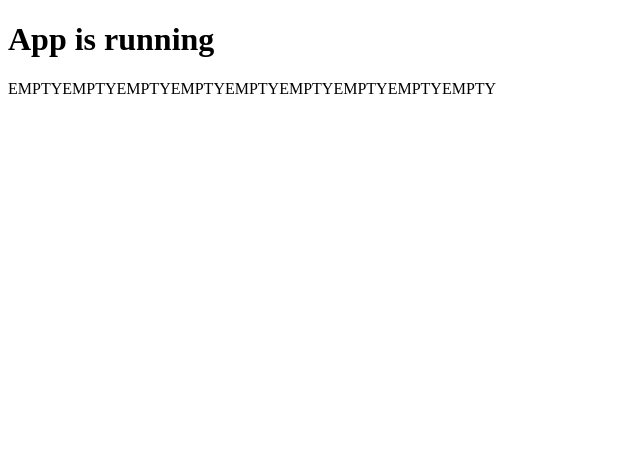
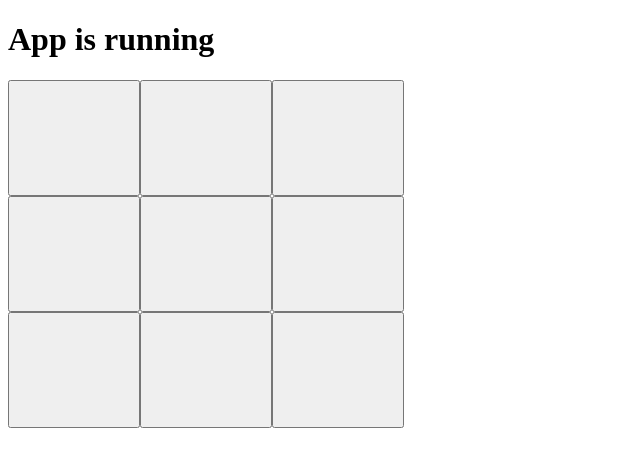
Before and after one commit to An1mus/gmr, a React (Create React App) app: page /tic-tac-toe in a window 1280 px wide. Shown: the top 466 px of the page, without its empty margins (0-640 px from the left). Built offline with nearby package versions, Linux system fonts and the light colour scheme.

Commit message:
TicTacToe with winning style and without styles

```diff
--- /dev/null
+++ b/src/components/games/implementations/tictactoe/cell.tsx
@@ -0,0 +1,22 @@
+import React from 'react';
+
+interface Props {
+    index: number,
+    type: string,
+    click: ((index: number) => void),
+}
+
+const Cell = ({index, type, click }: Props) => {
+    return (
+        <>
+            <button
+                onClick={() => click(index)}
+                className={'cell'}
+            >
+                {type}
+            </button>
+        </>
+    );
+};
+
+export default Cell;
--- a/src/components/games/implementations/tictactoe/gameCell.tsx
+++ /dev/null
@@ -1,15 +0,0 @@
-import React from 'react';
-
-interface Props {
-    type: string,
-}
-
-const GameCell = ({type}: Props) => {
-    return (
-        <>
-            {type}
-        </>
-    );
-};
-
-export default GameCell;
--- /dev/null
+++ b/src/components/games/implementations/tictactoe/index.css
@@ -0,0 +1,11 @@
+.field{
+    width: auto;
+    max-width: 25rem;
+    display: flex;
+    flex-wrap: wrap;
+}
+.cell {
+    width: 33%;
+    padding-top: 14%;
+    padding-bottom: 14%;
+}
--- a/src/components/games/implementations/tictactoe/index.tsx
+++ b/src/components/games/implementations/tictactoe/index.tsx
@@ -1,21 +1,54 @@
-import React, { useState } from 'react';
+import React, { useEffect, useState } from 'react';
 
-import GameCell from './gameCell';
+import './index.css';
+
+import Cell from './cell';
 
 const TYPES = {
-    EMPTY: 'EMPTY',
-    CROSS: 'CROSS',
-    CIRCLE: 'CIRCLE',
+    EMPTY: ' ',
+    CROSS: 'x',
+    CIRCLE: 'o',
 };
 
 const TicTacToe = () => {
     const emptyCell = {type: TYPES.EMPTY};
+    const winPatterns: string[] = ['xxx......', '...xxx...', '.......xxx'];
+
     let [field, setField] = useState(new Array(9).fill(emptyCell));
+    let [isFinished, setFinished] = useState(false);
+    let [stepType, setStepType] = useState(TYPES.CROSS);
+
+    const turnClick = (index: number): void => {
+        setField([...field.map((el, i) => {
+            if (i === index && el.type === TYPES.EMPTY) {
+                return {type: stepType}
+            }
+            return el;
+        })]);
+
+        setStepType(stepType === TYPES.CROSS ? TYPES.CIRCLE : TYPES.CROSS);
+    };
+
+    useEffect(() => {
+        const reducedState = field.reduce((p, el) => p + el.type, '');
+
+        setFinished(!!winPatterns.find(el => {
+            return (new RegExp(el)).test(reducedState);
+        }));
+    }, [field]);
 
     return (
         <>
-            <div>
-                {field.map((cell, i) => <GameCell key={i} type={cell.type}/>)}
+            {isFinished && 'Game finished, someone won'}
+            <div className={'field'}>
+                {field.map((cell, i) => {
+                    return <Cell
+                        key={i}
+                        index={i}
+                        click={(index) => turnClick(index)}
+                        type={cell.type}
+                    />
+                })}
             </div>
         </>
     );
```
